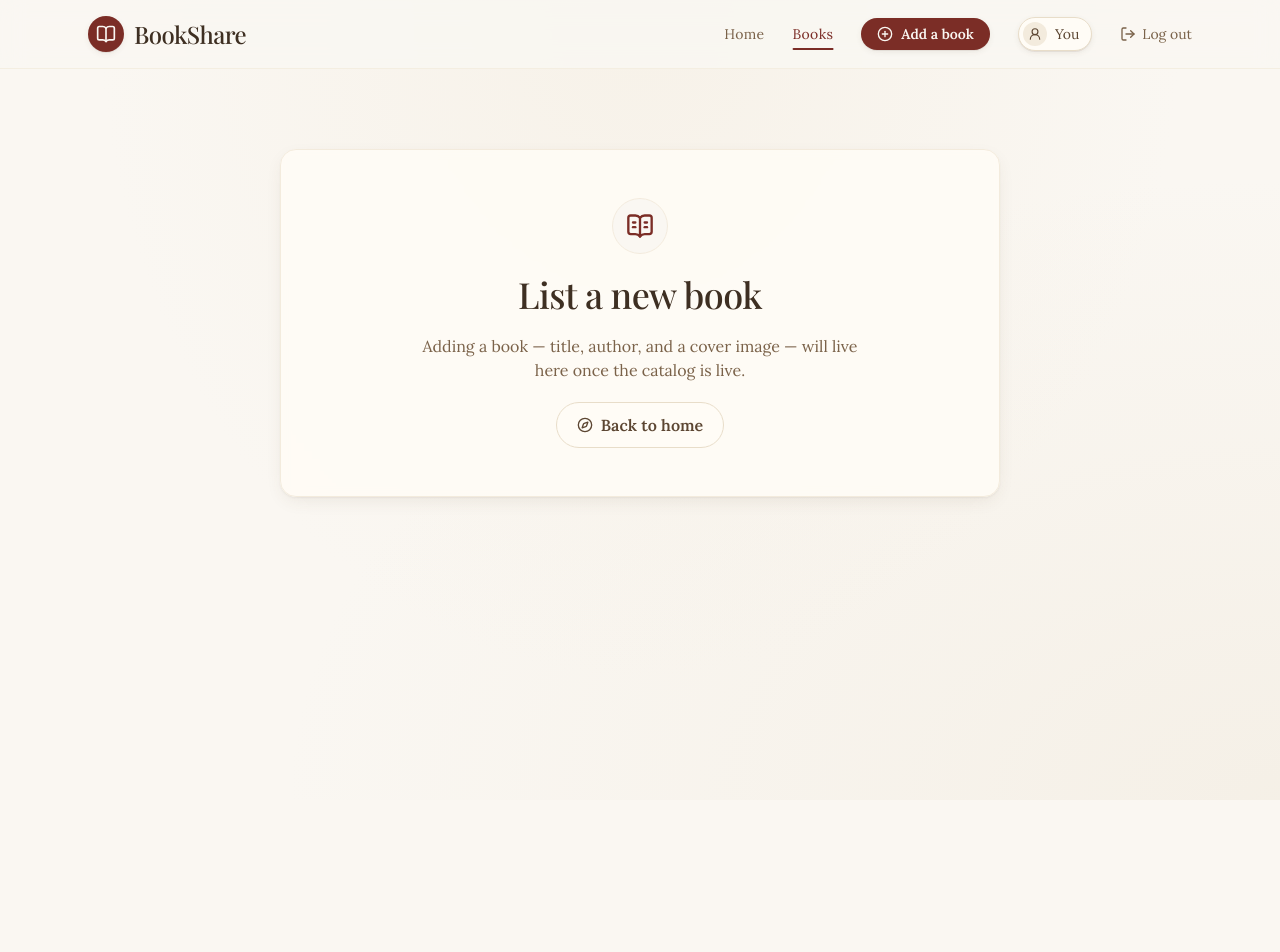
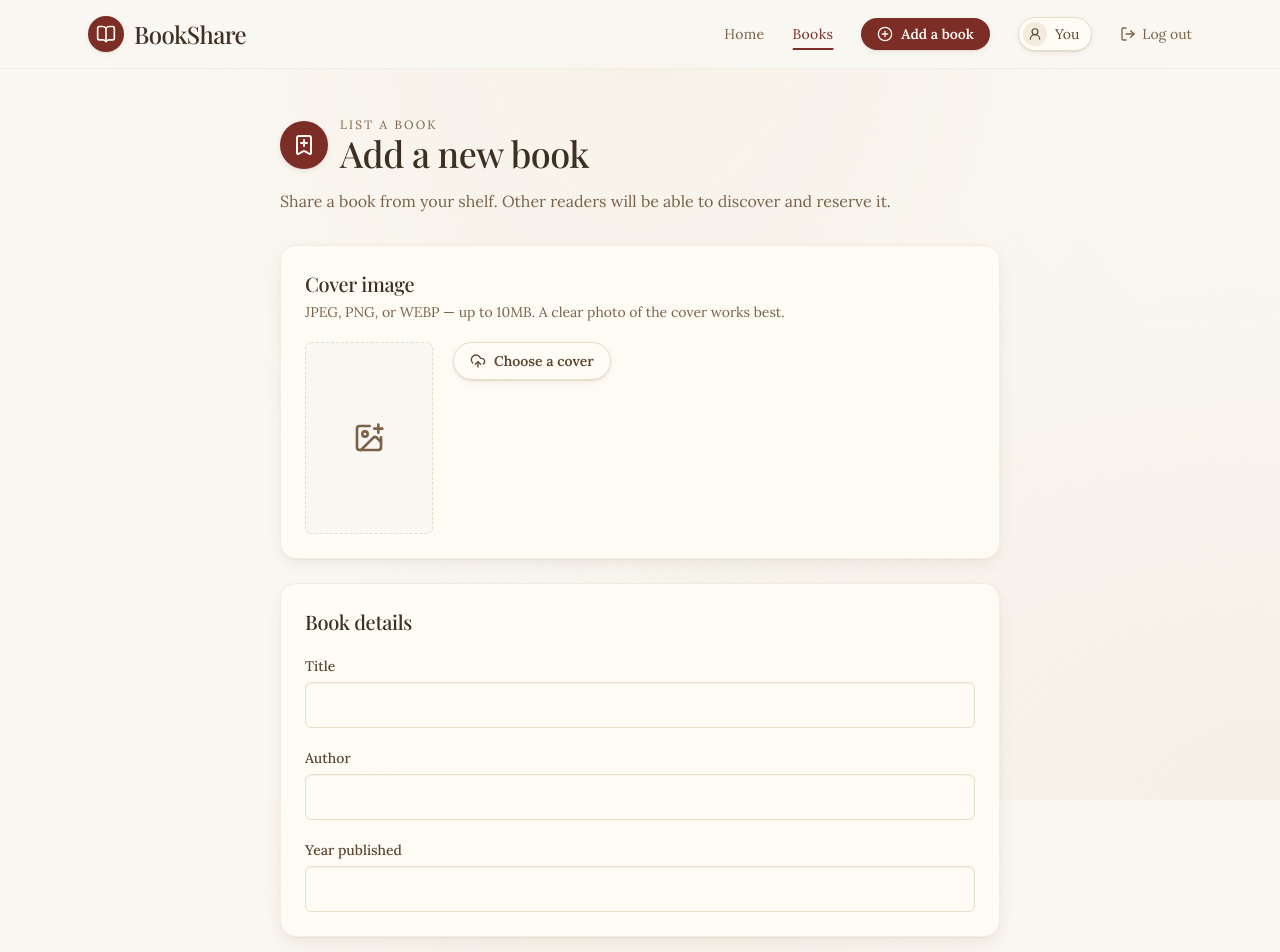
Before and after one commit to Med-Marz/BookShare, a React (Vite) app in the folder apps/web/: page /books/new in a window 1280 px wide. Shown: the top 952 px of the page. Before the commit the page ends 800 px from the top, so only its background shows below. Built offline with nearby package versions, Linux system fonts and the light colour scheme; no server answers; sample sign-in values are in the browser's storage; a web font is replaced by a local one.

Commit message:
add /books/new page with cover upload

```diff
--- a/apps/web/src/App.jsx
+++ b/apps/web/src/App.jsx
@@ -8,6 +8,7 @@ import SignupPage from './pages/SignupPage.jsx';
 import LoginPage from './pages/LoginPage.jsx';
 import MyProfilePage from './pages/MyProfilePage.jsx';
 import UserProfilePage from './pages/UserProfilePage.jsx';
+import AddBookPage from './pages/AddBookPage.jsx';
 
 function Placeholder({ title, copy }) {
   return (
@@ -62,10 +63,9 @@ function App() {
         <Route
           path="/books/new"
           element={
-            <Placeholder
-              title="List a new book"
-              copy="Adding a book — title, author, and a cover image — will live here once the catalog is live."
-            />
+            <RequireAuth>
+              <AddBookPage />
+            </RequireAuth>
           }
         />
         <Route
--- /dev/null
+++ b/apps/web/src/api/booksApi.js
@@ -0,0 +1,15 @@
+import axios from './axios';
+
+// POST /api/v1/books (multipart). `cover` is a File from the browser.
+// Returns the created book document on success.
+export async function addBook({ title, author, year_published, cover }) {
+  const fd = new FormData();
+  fd.append('title', title);
+  fd.append('author', author);
+  fd.append('year_published', String(year_published));
+  fd.append('cover', cover);
+  const res = await axios.post('/api/v1/books', fd, {
+    headers: { 'Content-Type': 'multipart/form-data' },
+  });
+  return res.data.book;
+}
--- /dev/null
+++ b/apps/web/src/pages/AddBookPage.jsx
@@ -0,0 +1,194 @@
+import { useEffect, useMemo, useState } from 'react';
+import { useNavigate } from 'react-router-dom';
+import { BookmarkPlus, ImagePlus, UploadCloud } from 'lucide-react';
+import { addBook } from '../api/booksApi';
+
+const INITIAL = { title: '', author: '', year_published: '' };
+const ALLOWED_TYPES = new Set(['image/jpeg', 'image/png', 'image/webp']);
+
+function AddBookPage() {
+  const navigate = useNavigate();
+  const [form, setForm] = useState(INITIAL);
+  const [cover, setCover] = useState(null);
+  const [error, setError] = useState(null);
+  const [submitting, setSubmitting] = useState(false);
+
+  // Local object URL for the cover preview. Revoked on file change + unmount
+  // so the browser releases the memory.
+  const previewUrl = useMemo(() => (cover ? URL.createObjectURL(cover) : null), [cover]);
+  useEffect(() => {
+    return () => {
+      if (previewUrl) URL.revokeObjectURL(previewUrl);
+    };
+  }, [previewUrl]);
+
+  function handleChange(e) {
+    const { name, value } = e.target;
+    setForm((prev) => ({ ...prev, [name]: value }));
+    if (error) setError(null);
+  }
+
+  function handleCoverChange(e) {
+    const file = e.target.files?.[0];
+    if (error) setError(null);
+    if (!file) {
+      setCover(null);
+      return;
+    }
+    if (!ALLOWED_TYPES.has(file.type)) {
+      setError('Cover must be a JPEG, PNG, or WEBP image.');
+      setCover(null);
+      e.target.value = '';
+      return;
+    }
+    setCover(file);
+  }
+
+  const canSubmit =
+    Boolean(form.title.trim()) &&
+    Boolean(form.author.trim()) &&
+    Boolean(form.year_published) &&
+    Boolean(cover) &&
+    !submitting;
+
+  async function handleSubmit(e) {
+    e.preventDefault();
+    if (!canSubmit) return;
+    setSubmitting(true);
+    setError(null);
+    try {
+      const book = await addBook({
+        title: form.title.trim(),
+        author: form.author.trim(),
+        year_published: Number.parseInt(form.year_published, 10),
+        cover,
+      });
+      navigate(`/books/${book.id}`, { replace: true });
+    } catch (err) {
+      const message =
+        err?.response?.data?.error?.message || 'Could not add this book. Please try again.';
+      setError(message);
+    } finally {
+      setSubmitting(false);
+    }
+  }
+
+  return (
+    <main className="mx-auto max-w-3xl px-6 py-12 animate-fade-up">
+      <header className="flex items-center gap-3">
+        <span className="inline-flex h-12 w-12 items-center justify-center rounded-full bg-bordeaux text-ivory shadow-shelf">
+          <BookmarkPlus className="h-6 w-6" aria-hidden="true" />
+        </span>
+        <div>
+          <p className="text-xs uppercase tracking-[0.18em] text-sepiaSoft">List a book</p>
+          <h1 className="font-display text-3xl text-sepiaDark sm:text-4xl">Add a new book</h1>
+        </div>
+      </header>
+
+      <p className="mt-4 text-sepiaSoft">
+        Share a book from your shelf. Other readers will be able to discover and reserve it.
+      </p>
+
+      <form onSubmit={handleSubmit} className="mt-8 space-y-6" noValidate>
+        {/* ---- Cover picker + preview ---- */}
+        <section className="card-surface p-6">
+          <h2 className="font-display text-xl text-sepiaDark">Cover image</h2>
+          <p className="mt-1 text-sm text-sepiaSoft">
+            JPEG, PNG, or WEBP — up to 10MB. A clear photo of the cover works best.
+          </p>
+
+          <div className="mt-5 flex flex-col gap-5 sm:flex-row sm:items-start">
+            <div className="flex h-48 w-32 shrink-0 items-center justify-center overflow-hidden rounded-md border border-dashed border-paperDark bg-ivory">
+              {previewUrl ? (
+                <img src={previewUrl} alt="Cover preview" className="h-full w-full object-cover" />
+              ) : (
+                <ImagePlus className="h-8 w-8 text-sepiaSoft" aria-hidden="true" />
+              )}
+            </div>
+
+            <div className="flex-1">
+              <label
+                htmlFor="cover"
+                className="inline-flex cursor-pointer items-center gap-2 rounded-full border border-paperDark bg-cream px-4 py-2 text-sm font-semibold text-sepia shadow-shelf hover:border-sepiaSoft hover:text-sepiaDark"
+              >
+                <UploadCloud className="h-4 w-4" aria-hidden="true" />
+                {cover ? 'Choose a different cover' : 'Choose a cover'}
+              </label>
+              <input
+                id="cover"
+                name="cover"
+                type="file"
+                accept="image/jpeg,image/png,image/webp"
+                onChange={handleCoverChange}
+                className="sr-only"
+              />
+              {cover && (
+                <p className="mt-3 text-xs text-sepiaSoft">
+                  Selected: <span className="font-medium text-sepiaDark">{cover.name}</span>
+                </p>
+              )}
+            </div>
+          </div>
+        </section>
+
+        {/* ---- Textual fields ---- */}
+        <section className="card-surface p-6">
+          <h2 className="font-display text-xl text-sepiaDark">Book details</h2>
+
+          <div className="mt-5 space-y-5">
+            <Field
+              label="Title"
+              name="title"
+              value={form.title}
+              onChange={handleChange}
+              autoComplete="off"
+              required
+            />
+            <Field
+              label="Author"
+              name="author"
+              value={form.author}
+              onChange={handleChange}
+              autoComplete="off"
+              required
+            />
+            <Field
+              label="Year published"
+              name="year_published"
+              type="number"
+              min="1000"
+              max="9999"
+              value={form.year_published}
+              onChange={handleChange}
+              required
+            />
+          </div>
+        </section>
+
+        {error && (
+          <p
+            role="alert"
+            className="rounded-md border border-bordeaux/30 bg-bordeaux/10 px-3 py-2 text-sm text-bordeaux"
+          >
+            {error}
+          </p>
+        )}
+
+        <button type="submit" disabled={!canSubmit} className="btn-primary w-full sm:w-auto">
+          {submitting ? 'Adding…' : 'Add this book'}
+        </button>
+      </form>
+    </main>
+  );
+}
+
+function Field({ label, name, type = 'text', ...inputProps }) {
+  return (
+    <label className="block">
+      <span className="mb-1.5 block text-sm font-medium text-sepia">{label}</span>
+      <input name={name} type={type} className="input-field" {...inputProps} />
+    </label>
+  );
+}
+
+export default AddBookPage;
```
